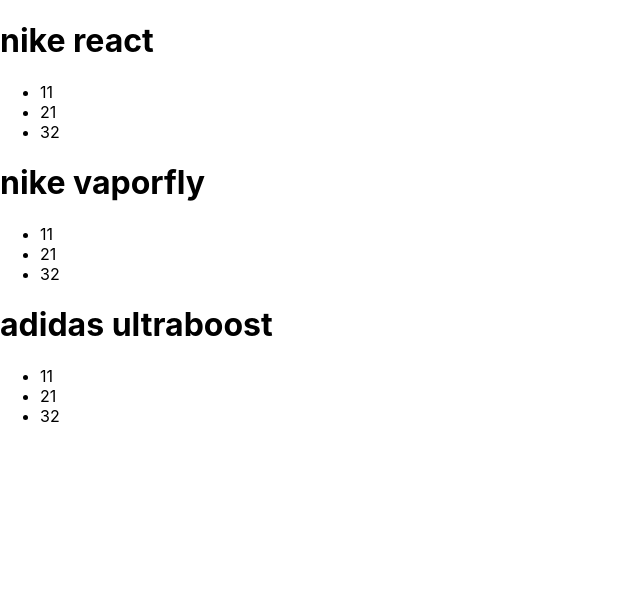
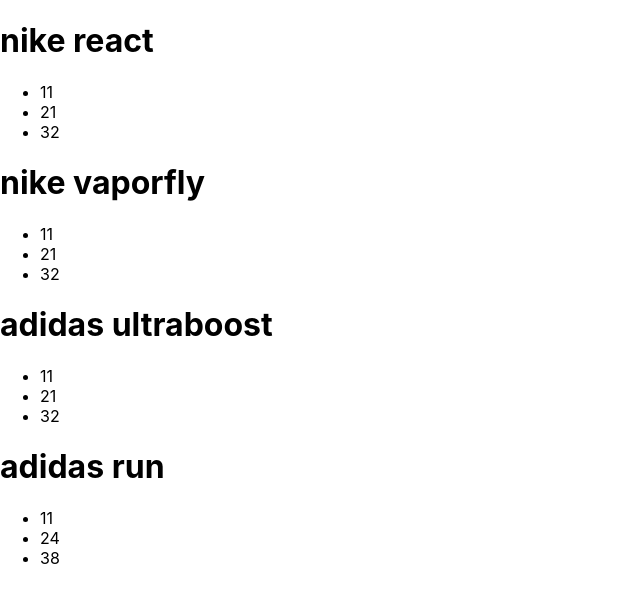
Before and after one commit to craigwh10/Shopping-App, a React (Create React App) app: page / in a window 1280 px wide. Shown: the top 602 px of the page, without its empty margins (0-640 px from the left). Built offline with nearby package versions, Linux system fonts and the light colour scheme.

Commit message:
Added new shoe to state

```diff
--- a/src/components/containers/App.js
+++ b/src/components/containers/App.js
@@ -7,7 +7,8 @@
     shoes: [
       { id: "a1", name: "nike react", sizes: [[1, 1], [2, 1], [3, 2]] },
       { id: "a2", name: "nike vaporfly", sizes: [[1, 1], [2, 1], [3, 2]] },
-      { id: "a3", name: "adidas ultraboost", sizes: [[1, 1], [2, 1], [3, 2]] }
+      { id: "a3", name: "adidas ultraboost", sizes: [[1, 1], [2, 1], [3, 2]] },
+      { id: "a4", name: "adidas run", sizes: [[1, 1], [2, 4], [3, 8]] }
     ],
     filtered: false
   };
```
